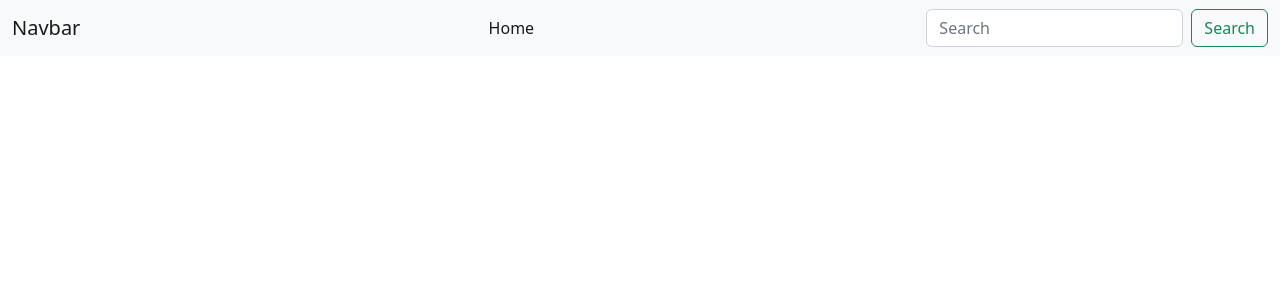
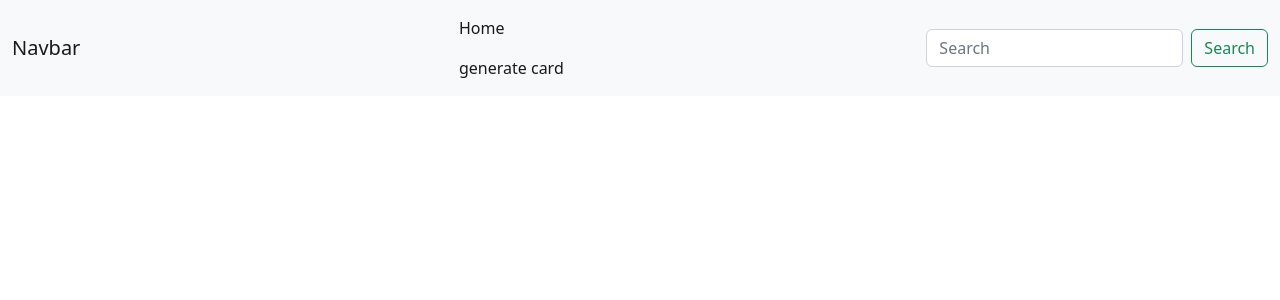
Before and after one commit to grigoscool/test_for_job_bonus_card, a Django app: page / in a window 1280 px wide. Shown: the top 300 px of the page. Run offline with Django 4.2, Linux system fonts and the light colour scheme; data that the repository does not hold is empty.

Commit message:
add generation of 1 card

```diff
--- a/bonus_card/models.py
+++ b/bonus_card/models.py
@@ -7,7 +7,7 @@ class BonusCard(models.Model):
     date_creation = models.DateTimeField(auto_now_add=True)
     date_end = models.DateTimeField()
     date_use = models.DateTimeField(blank=True, null=True)
-    balance = models.IntegerField()
+    balance = models.IntegerField(default=0)
     activate = models.BooleanField(default=False)
 
     def __str__(self):
--- a/bonus_card/templates/bonus_card/base.html
+++ b/bonus_card/templates/bonus_card/base.html
@@ -13,6 +13,9 @@
 	        <li class="nav-item">
 	          <a class="nav-link active" aria-current="page" href="{% url 'bonus_card:home' %}">Home</a>
 	        </li>
+	        <li class="nav-item">
+	          <a class="nav-link active" aria-current="page" href="{% url 'bonus_card:generate' %}">generate card</a>
+	        </li>
 				</ul>
 		    <form class="d-flex" role="search" method="get" action="{% url 'bonus_card:search' %}">
 		      <input name="search" type="text" class="form-control me-2" type="search" placeholder="Search" aria-label="Search">
--- a/bonus_card/templates/bonus_card/home.html
+++ b/bonus_card/templates/bonus_card/home.html
@@ -15,4 +15,5 @@
 			  </div>
 			</div>
 		{% endfor %}
+
 {% endblock content %}
--- a/bonus_card/urls.py
+++ b/bonus_card/urls.py
@@ -12,5 +12,6 @@ urlpatterns = [
     path('activate/<int:pk>/', views.activate, name='activate'),
     path('deactivate/<int:pk>/', views.deactivate, name='deactivate'),
     path('delete/<int:pk>/', views.delete, name='delete'),
+    path('generate/', views.generate, name='generate'),
 
 ]
--- a/bonus_card/views.py
+++ b/bonus_card/views.py
@@ -1,3 +1,6 @@
+import random
+import datetime
+
 from django.shortcuts import render, get_object_or_404, redirect
 from django.db.models import Q
 
@@ -17,6 +20,7 @@ def detail(request, pk):
     """ Show detail info about card """
     card = get_object_or_404(BonusCard, pk=pk)
     buys = Buy.objects.filter(bonus_card_id=pk)
+    print(card.date_end)
     context = {
         'card': card,
         'buys': buys,
@@ -54,3 +58,12 @@ def delete(request, pk):
     delete_card = get_object_or_404(BonusCard, pk=pk)
     delete_card.delete()
     return redirect('bonus_card:home')
+
+
+def generate(request):
+    my_list = [i for i in range(1_111, 10_000)]
+    new_card = BonusCard.objects.create(
+        serial_num=(random.sample(my_list, k=1))[0], card_num=random.randrange(10_000),
+        date_creation=datetime.datetime.now(), date_end='2023-12-27 08:29:07+00:00',
+    )
+    return redirect('bonus_card:home')
```
